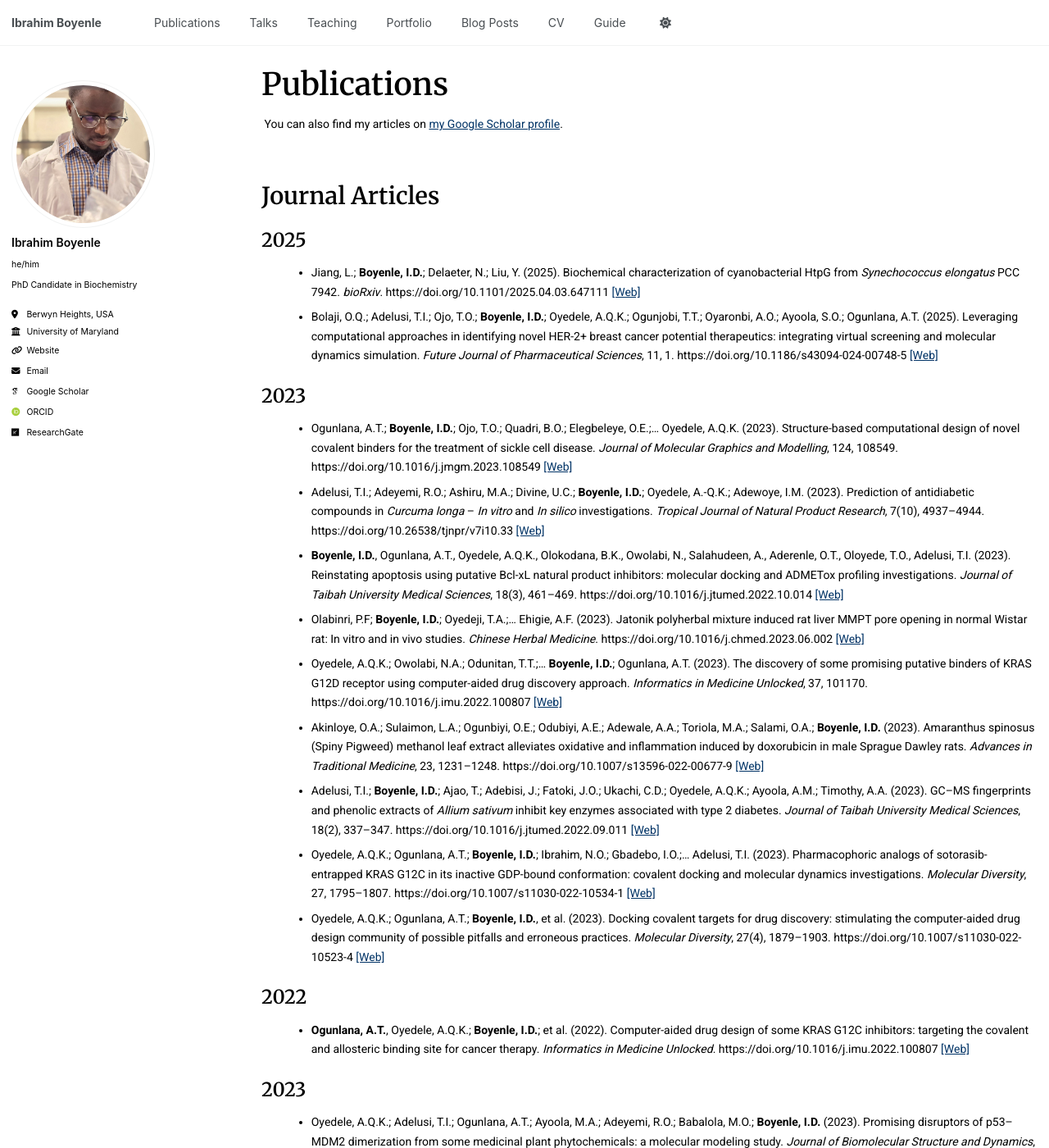
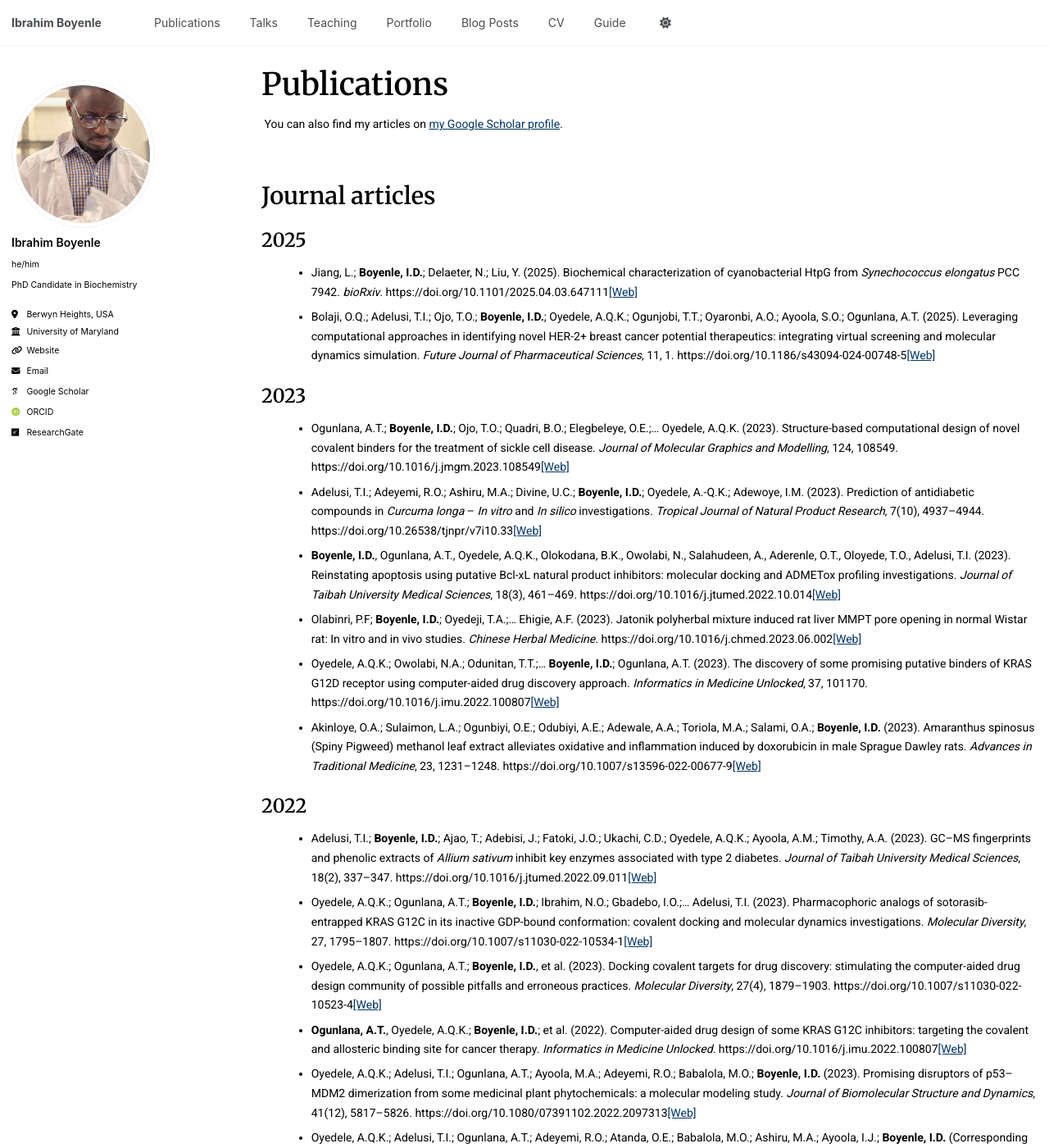
Before and after one commit to Ibrahimboyenle/Ibrahimboyenle.github.io, a Jekyll site: the page built from _pages/publications.html, in a window 1280 px wide and 1400 px high. Shown: the whole window at 82% size. Built offline with Jekyll 4.4.1, drawn with Linux system fonts in a browser that asks for light colours; some web fonts are replaced; a script that is not in the unit is left out; some of the changed text lies outside the part shown.

Commit message:
Update publications.html

```diff
--- a/_pages/publications.html
+++ b/_pages/publications.html
@@ -14,107 +14,103 @@ author_profile: true
 </p>
 {% endif %}
 
-{%- comment -%}
-UTIL: get display title for a category.
-If present in _config.yml: publication_category, use that title; else titleize the key.
-{%- endcomment -%}
-{% assign cat_titles = site.publication_category %}
-{% assign get_title = "" %}
+{%- assign catmap = site.publication_category -%}
 
 {%- comment -%}
-=== JOURNAL ARTICLES (manuscripts) — grouped by year (newest -> oldest) ===
+Helper: resolve a robust year for each item:
+1) From filename prefix (YYYY-...) in _publications
+2) Else from pub.date
+3) Else from pub.year
 {%- endcomment -%}
-{% assign manuscripts = site.publications | where: "category", "manuscripts" | sort: "date" | reverse %}
-{% if manuscripts.size > 0 %}
-  {% assign title = "Journal Articles" %}
-  {% if cat_titles and cat_titles.manuscripts and cat_titles.manuscripts.title %}
-    {% assign title = cat_titles.manuscripts.title %}
-  {% endif %}
-  <h2>{{ title }}</h2>
+{%- assign pubs_all = site.publications -%}
 
-  {% assign last_year = "" %}
-  {% for pub in manuscripts %}
-    {%- comment -%}
-    Derive a robust year:
-    1) pub.year if provided
-    2) pub.date (front matter) if present
-    3) filename prefix YYYY-… if used
-    {%- endcomment -%}
-    {% assign y = pub.year | to_s %}
-    {% if y == "" or y == "0" or y == "1970" %}
-      {% if pub.date %}
-        {% assign y = pub.date | date: "%Y" %}
-      {% else %}
-        {% assign filename = pub.name | default: pub.path | split: '/' | last %}
-        {% assign y = filename | slice: 0, 4 %}
-      {% endif %}
-    {% endif %}
+{%- if catmap -%}
+  {%- for cat in catmap -%}
+    {%- assign cat_key = cat[0] -%}
+    {%- assign cat_title = cat[1].title | default: cat_key | capitalize -%}
+    {%- assign items = pubs_all | where: "category", cat_key -%}
+    {%- if items.size > 0 -%}
+      <h2>{{ cat_title }}</h2>
 
-    {% if y != last_year %}
-      {% unless forloop.first %}</ul>{% endunless %}
+      {%- if cat_key == "manuscripts" -%}
+        {%- assign items_sorted = items | sort: "date" | reverse -%}
+        {%- assign last_year = "" -%}
+        {%- for pub in items_sorted -%}
+          {%- assign y = "" -%}
+          {%- assign fname = pub.path | split:'/' | last -%}
+          {%- assign first_char = fname | slice: 0, 1 -%}
+          {%- if first_char == "1" or first_char == "2" -%}
+            {%- assign y = fname | slice: 0, 4 -%}
+          {%- endif -%}
+          {%- if y == "" and pub.date -%}{%- assign y = pub.date | date: "%Y" -%}{%- endif -%}
+          {%- if y == "" and pub.year -%}{%- assign y = pub.year -%}{%- endif -%}
+          {%- if y == "" -%}{%- assign y = "Unknown" -%}{%- endif -%}
+
+          {%- if y != last_year -%}
+            {%- unless forloop.first -%}</ul>{%- endunless -%}
             <h3 class="pub-year">{{ y }}</h3>
             <ul class="pubs-list">
-      {% assign last_year = y %}
-    {% endif %}
+            {%- assign last_year = y -%}
+          {%- endif -%}
 
-    {% capture citation_html %}{{ pub.citation | markdownify | strip }}{% endcapture %}
+          {%- capture citation_html -%}{{ pub.citation | markdownify | strip }}{%- endcapture -%}
           <li>
             {{ citation_html | replace: '<p>', '' | replace: '</p>', '' }}
-      {% if pub.paperurl %} <a href="{{ pub.paperurl }}" target="_blank" rel="noopener">[Web]</a>{% endif %}
-      {% if pub.pdfurl %} <a href="{{ pub.pdfurl | relative_url }}" target="_blank" rel="noopener">[PDF]</a>{% endif %}
-      {% if pub.bibtexurl %} <a href="{{ pub.bibtexurl }}" target="_blank" rel="noopener">[BibTeX]</a>{% endif %}
+            {%- if pub.paperurl -%} <a href="{{ pub.paperurl }}" target="_blank" rel="noopener">[Web]</a>{%- endif -%}
+            {%- if pub.pdfurl -%} <a href="{{ pub.pdfurl | relative_url }}" target="_blank" rel="noopener">[PDF]</a>{%- endif -%}
+            {%- if pub.bibtexurl -%} <a href="{{ pub.bibtexurl }}" target="_blank" rel="noopener">[BibTeX]</a>{%- endif -%}
           </li>
 
-    {% if forloop.last %}</ul>{% endif %}
-  {% endfor %}
-{% endif %}
+          {%- if forloop.last -%}</ul>{%- endif -%}
+        {%- endfor -%}
 
-{%- comment -%}
-=== MEDIA COVERAGE (media) — clickable underlined titles ===
-{%- endcomment -%}
-{% assign media = site.publications | where: "category", "media" | sort: "date" | reverse %}
-{% if media.size > 0 %}
-  <h2>Media Coverage</h2>
+      {%- elsif cat_key == "media" -%}
+        {%- assign items_sorted = items | sort: "date" | reverse -%}
         <ul class="pubs-list">
-  {% for pub in media %}
+        {%- for pub in items_sorted -%}
+          {%- assign ext = pub.paperurl -%}
+          {%- if ext == nil or ext == "" -%}{%- assign ext = pub.url | relative_url -%}{%- endif -%}
           <li>
-      {% if pub.paperurl %}
-        <a href="{{ pub.paperurl }}" target="_blank" rel="noopener"><u>{{ pub.title }}</u></a>
-      {% else %}
-        <span><u>{{ pub.title }}</u></span>
-      {% endif %}
-      {% if pub.venue %} <em> — {{ pub.venue }}</em>{% endif %}
-      {% if pub.date %} <span> ({{ pub.date | date: "%b %-d, %Y" }})</span>{% endif %}
+            <a href="{{ ext }}" target="_blank" rel="noopener" class="media-link"><u>{{ pub.title }}</u></a>
+            {%- if pub.venue %} <em> — {{ pub.venue }}</em>{% endif -%}
+            {%- if pub.date %} <span> ({{ pub.date | date: "%b %-d, %Y" }})</span>{% endif -%}
           </li>
-  {% endfor %}
+        {%- endfor -%}
         </ul>
-{% endif %}
 
-{%- comment -%}
-=== CONFERENCE PAPERS (conferences) — compact bullets ===
-{%- endcomment -%}
-{% assign conferences = site.publications | where: "category", "conferences" | sort: "date" | reverse %}
-{% if conferences.size > 0 %}
-  {% assign conf_title = "Conference Papers" %}
-  {% if cat_titles and cat_titles.conferences and cat_titles.conferences.title %}
-    {% assign conf_title = cat_titles.conferences.title %}
-  {% endif %}
-  <h2>{{ conf_title }}</h2>
+      {%- else -%}
+        {%- assign items_sorted = items | sort: "date" | reverse -%}
         <ul class="pubs-list">
-  {% for pub in conferences %}
-    {% capture citation_html %}{{ pub.citation | markdownify | strip }}{% endcapture %}
+        {%- for pub in items_sorted -%}
+          {%- capture citation_html -%}{{ pub.citation | markdownify | strip }}{%- endcapture -%}
           <li>
             {{ citation_html | replace: '<p>', '' | replace: '</p>', '' }}
-      {% if pub.paperurl %} <a href="{{ pub.paperurl }}" target="_blank" rel="noopener">[Web]</a>{% endif %}
-      {% if pub.pdfurl %} <a href="{{ pub.pdfurl | relative_url }}" target="_blank" rel="noopener">[PDF]</a>{% endif %}
-      {% if pub.bibtexurl %} <a href="{{ pub.bibtexurl }}" target="_blank" rel="noopener">[BibTeX]</a>{% endif %}
+            {%- if pub.paperurl -%} <a href="{{ pub.paperurl }}" target="_blank" rel="noopener">[Web]</a>{%- endif -%}
+            {%- if pub.pdfurl -%} <a href="{{ pub.pdfurl | relative_url }}" target="_blank" rel="noopener">[PDF]</a>{%- endif -%}
+            {%- if pub.bibtexurl -%} <a href="{{ pub.bibtexurl }}" target="_blank" rel="noopener">[BibTeX]</a>{%- endif -%}
           </li>
-  {% endfor %}
+        {%- endfor -%}
         </ul>
-{% endif %}
+      {%- endif -%}
+    {%- endif -%}
+  {%- endfor -%}
+{%- else -%}
+  {%- comment -%} Fallback if publication_category isn't defined {%- endcomment -%}
+  <ul class="pubs-list">
+  {%- assign items_sorted = pubs_all | sort: "date" | reverse -%}
+  {%- for pub in items_sorted -%}
+    {%- capture citation_html -%}{{ pub.citation | markdownify | strip }}{%- endcapture -%}
+    <li>
+      {{ citation_html | replace: '<p>', '' | replace: '</p>', '' }}
+      {%- if pub.paperurl -%} <a href="{{ pub.paperurl }}" target="_blank" rel="noopener">[Web]</a>{%- endif -%}
+    </li>
+  {%- endfor -%}
+  </ul>
+{%- endif -%}
 
 <style>
   .pubs-list { margin-left: 1.15rem; }
   .pubs-list li { margin: .35rem 0; }
   .pub-year { margin-top: 1.25rem; margin-bottom: .35rem; }
+  .media-link { text-underline-offset: 2px; }
 </style>
```
Lines whose indentation alone changed are shown as unchanged.
